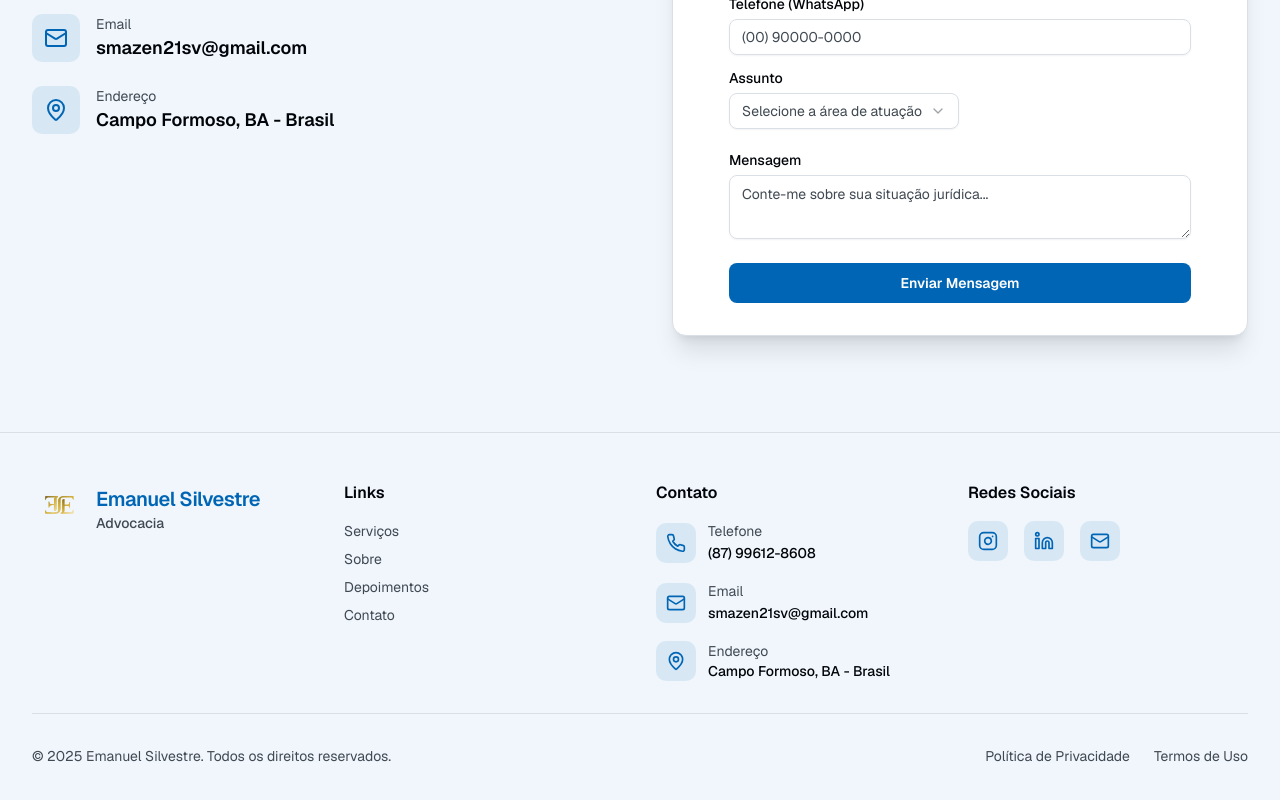
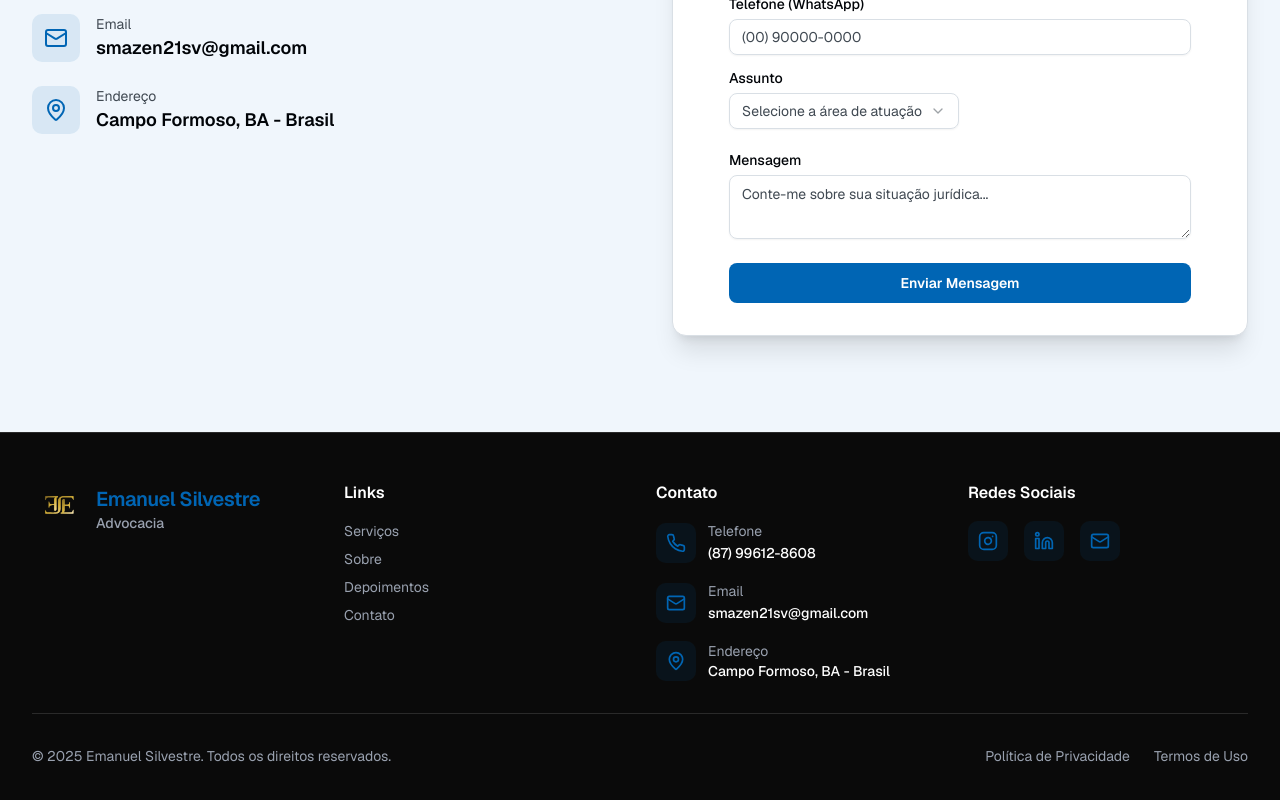
Before and after one commit to LuisFelipe210/site-emanuel, a Next.js app: page / in a window 1280 px wide. Shown: the part 4679-5479 px from the top of the page. Built offline with nearby package versions, Linux system fonts and the light colour scheme.

Commit message:
nova cor footer

```diff
--- a/components/footer.tsx
+++ b/components/footer.tsx
@@ -4,13 +4,12 @@ import Link from "next/link"
 
 export default function Footer() {
     return (
-        // DE: bg-white text-gray-900 ... border-gray-200
-        // PARA: bg-muted text-foreground ... border-border (Muted dá um leve contraste com o fundo)
-        <footer className="bg-muted text-foreground py-12 border-t border-border">
+        <footer className="bg-[#0a0a0a] text-gray-300 py-12 border-t border-[#2a2a2a]
+                           dark:bg-white dark:text-gray-900 dark:border-t dark:border-gray-200"
+        >
             <div className="max-w-7xl mx-auto px-4 sm:px-6 lg:px-8">
                 <div className="grid grid-cols-1 md:grid-cols-4 gap-8 mb-8">
 
-                    {/* --- Bloco do Logo/Nome Atualizado --- */}
                     <div>
                         <Link href="/" className="flex items-center gap-2">
                             <Image
@@ -21,108 +20,90 @@ export default function Footer() {
                                 className="object-contain"
                             />
                             <div className="flex flex-col leading-tight">
-                                {/* DE: text-[#d4af37] */}
-                                {/* PARA: text-primary */}
-                                <span className="text-xl font-semibold text-primary tracking-tight">
+                                <span className="text-xl font-semibold text-primary dark:text-[#d4af37] tracking-tight">
                                     Emanuel Silvestre
                                 </span>
-                                {/* DE: text-gray-600 */}
-                                {/* PARA: text-muted-foreground */}
-                                <span className="text-sm font-medium text-muted-foreground">
+                                <span className="text-sm font-medium text-gray-400 dark:text-gray-600">
                                     Advocacia
                                 </span>
                             </div>
                         </Link>
                     </div>
-                    {/* --- Fim do Bloco --- */}
 
                     <div>
-                        {/* DE: text-gray-900 */}
-                        {/* PARA: text-foreground */}
-                        <h4 className="font-semibold text-foreground mb-4">Links</h4>
-                        {/* DE: text-gray-600 ... hover:text-[#d4af37] */}
-                        {/* PARA: text-muted-foreground ... hover:text-primary */}
-                        <ul className="space-y-2 text-sm text-muted-foreground">
-                            <li><a href="#servicos" className="hover:text-primary transition">Serviços</a></li>
-                            <li><a href="#sobre" className="hover:text-primary transition">Sobre</a></li>
-                            <li><a href="#depoimentos" className="hover:text-primary transition">Depoimentos</a></li>
-                            <li><a href="#contato" className="hover:text-primary transition">Contato</a></li>
+                        <h4 className="font-semibold text-white dark:text-gray-900 mb-4">Links</h4>
+                        <ul className="space-y-2 text-sm text-gray-400 dark:text-gray-600">
+                            <li><a href="#servicos" className="hover:text-primary dark:hover:text-[#d4af37] transition">Serviços</a></li>
+                            <li><a href="#sobre" className="hover:text-primary dark:hover:text-[#d4af37] transition">Sobre</a></li>
+                            <li><a href="#depoimentos" className="hover:text-primary dark:hover:text-[#d4af37] transition">Depoimentos</a></li>
+                            <li><a href="#contato" className="hover:text-primary dark:hover:text-[#d4af37] transition">Contato</a></li>
                         </ul>
                     </div>
 
                     <div>
-                        {/* DE: text-gray-900 */}
-                        {/* PARA: text-foreground */}
-                        <h4 className="font-semibold text-foreground mb-4">Contato</h4>
+                        <h4 className="font-semibold text-white dark:text-gray-900 mb-4">Contato</h4>
                         <div className="space-y-4">
                             <div className="flex items-center gap-3">
-                                {/* DE: bg-[#d4af37]/10 ... text-[#d4af37] */}
-                                {/* PARA: bg-primary/10 ... text-primary */}
-                                <div className="w-10 h-10 bg-primary/10 rounded-lg flex items-center justify-center shrink-0">
-                                    <Phone className="text-primary" size={20} />
+                                <div className="w-10 h-10 bg-primary/10 rounded-lg flex items-center justify-center shrink-0
+                                                dark:bg-[#d4af37]/10"
+                                >
+                                    <Phone className="text-primary dark:text-[#d4af37]" size={20} />
                                 </div>
                                 <div>
-                                    {/* DE: text-gray-600 */}
-                                    {/* PARA: text-muted-foreground */}
-                                    <p className="text-muted-foreground text-sm">Telefone</p>
-                                    {/* DE: text-gray-900 hover:text-[#d4af37] */}
-                                    {/* PARA: text-foreground hover:text-primary */}
-                                    <a href="tel:+5587996128608" className="text-sm font-medium text-foreground hover:text-primary transition">
+                                    <p className="text-gray-400 dark:text-gray-600 text-sm">Telefone</p>
+                                    <a href="tel:+5587996128608" className="text-sm font-medium text-white dark:text-gray-900 hover:text-primary dark:hover:text-[#d4af37] transition">
                                         (87) 99612-8608
                                     </a>
                                 </div>
                             </div>
 
                             <div className="flex items-center gap-3">
-                                {/* DE: bg-[#d4af37]/10 ... text-[#d4af37] */}
-                                {/* PARA: bg-primary/10 ... text-primary */}
-                                <div className="w-10 h-10 bg-primary/10 rounded-lg flex items-center justify-center shrink-0">
-                                    <Mail className="text-primary" size={20} />
+                                <div className="w-10 h-10 bg-primary/10 rounded-lg flex items-center justify-center shrink-0
+                                                dark:bg-[#d4af37]/10"
+                                >
+                                    <Mail className="text-primary dark:text-[#d4af37]" size={20} />
                                 </div>
                                 <div>
-                                    {/* DE: text-gray-600 */}
-                                    {/* PARA: text-muted-foreground */}
-                                    <p className="text-muted-foreground text-sm">Email</p>
-                                    {/* DE: text-gray-900 hover:text-[#d4af37] */}
-                                    {/* PARA: text-foreground hover:text-primary */}
-                                    <a href="mailto:smazen21sv@gmail.com" className="text-sm font-medium text-foreground hover:text-primary transition">
+                                    <p className="text-gray-400 dark:text-gray-600 text-sm">Email</p>
+                                    <a href="mailto:smazen21sv@gmail.com" className="text-sm font-medium text-white dark:text-gray-900 hover:text-primary dark:hover:text-[#d4af37] transition">
                                         smazen21sv@gmail.com
                                     </a>
                                 </div>
                             </div>
 
                             <div className="flex items-center gap-3">
-                                {/* DE: bg-[#d4af37]/10 ... text-[#d4af37] */}
-                                {/* PARA: bg-primary/10 ... text-primary */}
-                                <div className="w-10 h-10 bg-primary/10 rounded-lg flex items-center justify-center shrink-0">
-                                    <MapPin className="text-primary" size={20} />
+                                <div className="w-10 h-10 bg-primary/10 rounded-lg flex items-center justify-center shrink-0
+                                                dark:bg-[#d4af37]/10"
+                                >
+                                    <MapPin className="text-primary dark:text-[#d4af37]" size={20} />
                                 </div>
                                 <div>
-                                    {/* DE: text-gray-600 */}
-                                    {/* PARA: text-muted-foreground */}
-                                    <p className="text-muted-foreground text-sm">Endereço</p>
-                                    {/* DE: text-gray-900 */}
-                                    {/* PARA: text-foreground */}
-                                    <p className="text-sm font-medium text-foreground">Campo Formoso, BA - Brasil</p>
+                                    <p className="text-gray-400 dark:text-gray-600 text-sm">Endereço</p>
+                                    <p className="text-sm font-medium text-white dark:text-gray-900">Campo Formoso, BA - Brasil</p>
                                 </div>
                             </div>
                         </div>
                     </div>
 
                     <div>
-                        {/* DE: text-gray-900 */}
-                        {/* PARA: text-foreground */}
-                        <h4 className="font-semibold text-foreground mb-4">Redes Sociais</h4>
+                        <h4 className="font-semibold text-white dark:text-gray-900 mb-4">Redes Sociais</h4>
                         <div className="flex gap-4">
-                            {/* DE: bg-[#d4af37]/10 text-[#d4af37] ... hover:bg-[#d4af37]/20 */}
-                            {/* PARA: bg-primary/10 text-primary ... hover:bg-primary/20 */}
-                            <a href="https://instagram.com/emanuelsilvestre.adv" target="_blank" rel="noopener noreferrer" className="w-10 h-10 bg-primary/10 text-primary rounded-lg flex items-center justify-center hover:bg-primary/20 transition">
+                            <a href="https://instagram.com/emanuelsilvestre.adv" target="_blank" rel="noopener noreferrer"
+                               className="w-10 h-10 bg-primary/10 text-primary rounded-lg flex items-center justify-center hover:bg-primary/20
+                                          dark:bg-[#d4af37]/10 dark:text-[#d4af37] dark:hover:bg-[#d4af37]/20 transition"
+                            >
                                 <Instagram size={20} />
                             </a>
-                            <a href="#" className="w-10 h-10 bg-primary/10 text-primary rounded-lg flex items-center justify-center hover:bg-primary/20 transition">
+                            <a href="#"
+                               className="w-10 h-10 bg-primary/10 text-primary rounded-lg flex items-center justify-center hover:bg-primary/20
+                                          dark:bg-[#d4af37]/10 dark:text-[#d4af37] dark:hover:bg-[#d4af37]/20 transition"
+                            >
                                 <Linkedin size={20} />
                             </a>
-                            <a href="mailto:smazen21sv@gmail.com" className="w-10 h-10 bg-primary/10 text-primary rounded-lg flex items-center justify-center hover:bg-primary/20 transition">
+                            <a href="mailto:smazen21sv@gmail.com"
+                               className="w-10 h-10 bg-primary/10 text-primary rounded-lg flex items-center justify-center hover:bg-primary/20
+                                          dark:bg-[#d4af37]/10 dark:text-[#d4af37] dark:hover:bg-[#d4af37]/20 transition"
+                            >
                                 <Mail size={20} />
                             </a>
                         </div>
@@ -130,13 +111,13 @@ export default function Footer() {
 
                 </div>
 
-                {/* DE: border-gray-200 ... text-gray-600 ... hover:text-[#d4af37] */}
-                {/* PARA: border-border ... text-muted-foreground ... hover:text-primary */}
-                <div className="border-t border-border pt-8 flex flex-col md:flex-row justify-between items-center text-sm text-muted-foreground">
+                <div className="border-t border-[#2a2a2a] pt-8 flex flex-col md:flex-row justify-between items-center text-sm text-gray-400
+                                dark:border-gray-200 dark:text-gray-600"
+                >
                     <p>&copy; 2025 Emanuel Silvestre. Todos os direitos reservados.</p>
                     <div className="flex gap-6 mt-4 md:mt-0">
-                        <a href="#" className="hover:text-primary transition">Política de Privacidade</a>
-                        <a href="#" className="hover:text-primary transition">Termos de Uso</a>
+                        <a href="#" className="hover:text-primary dark:hover:text-[#d4af37] transition">Política de Privacidade</a>
+                        <a href="#" className="hover:text-primary dark:hover:text-[#d4af37] transition">Termos de Uso</a>
                     </div>
                 </div>
             </div>
```
